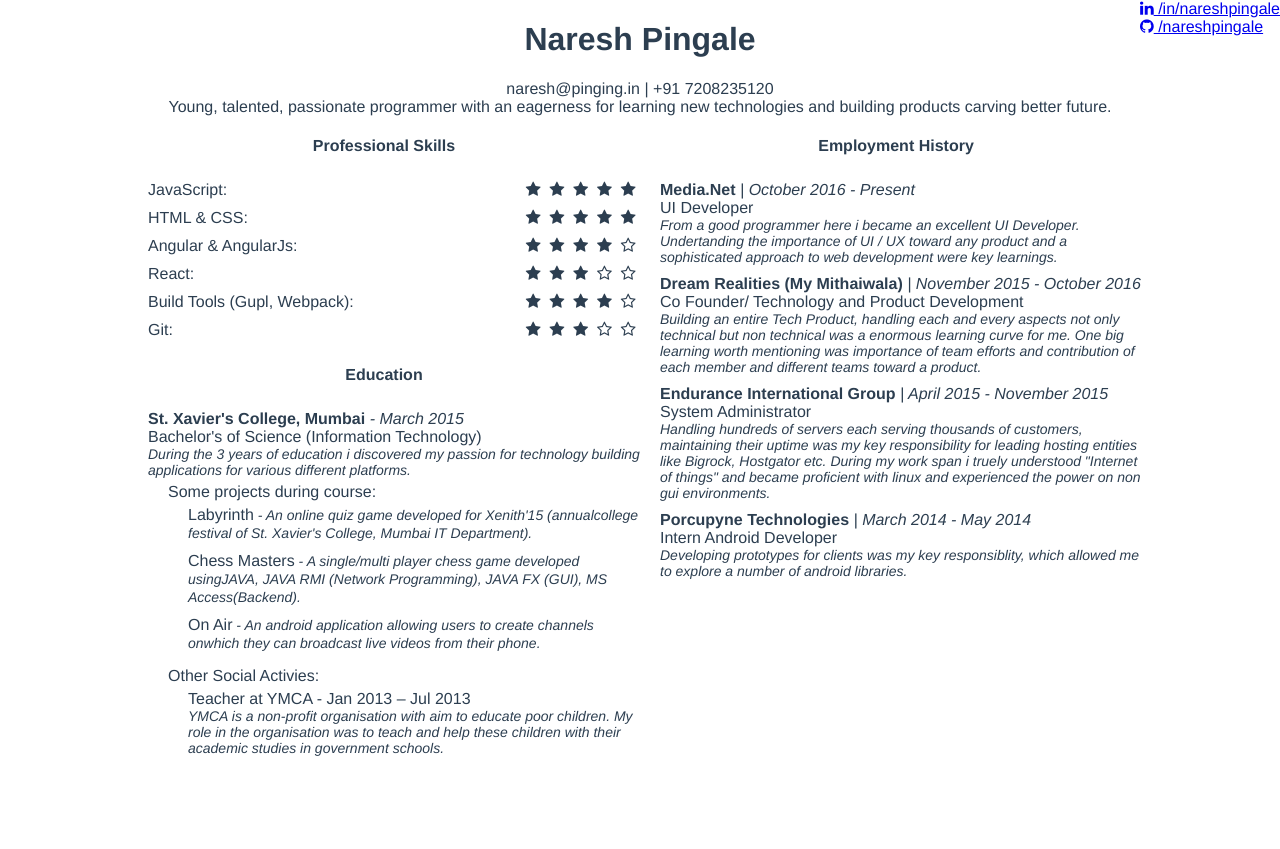
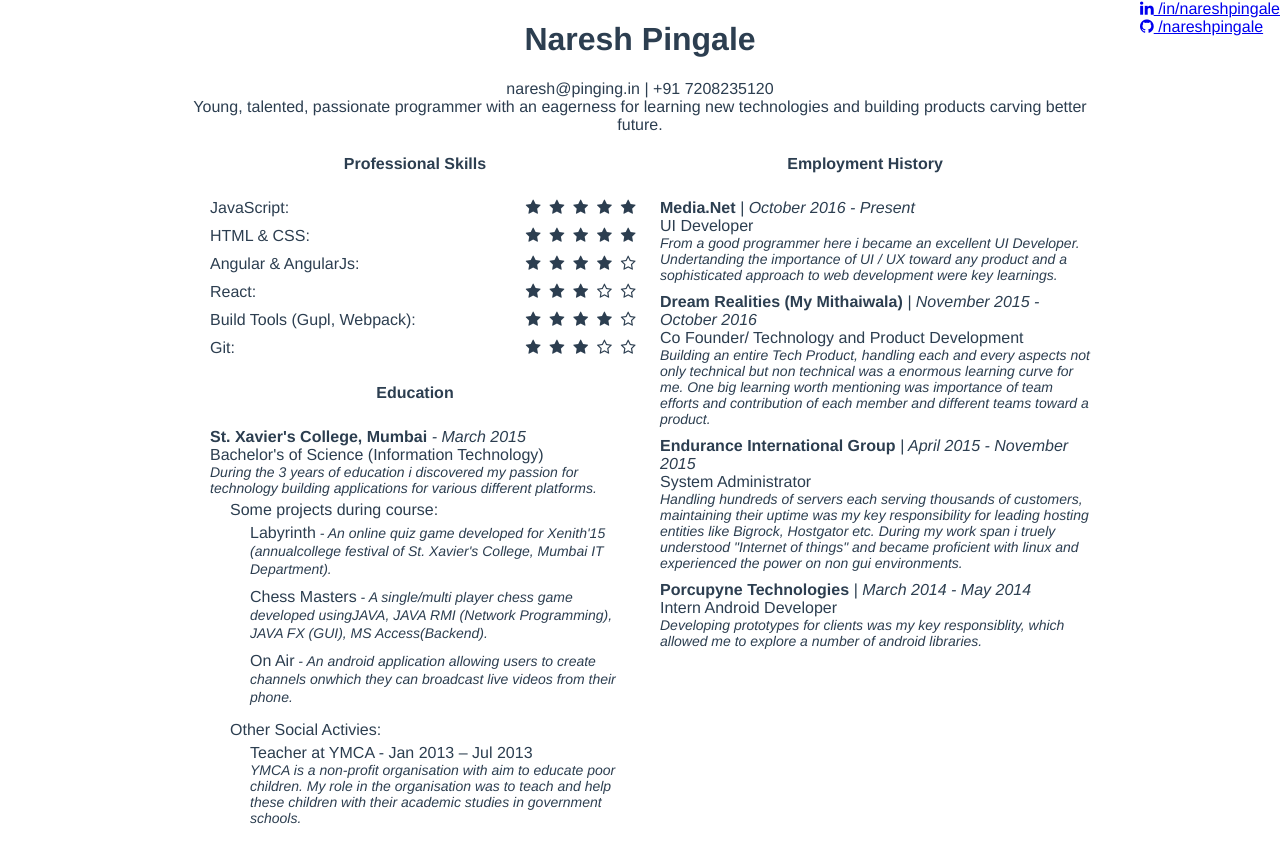
Before and after one commit to nareshpingale/vuejs-sample-profile, a Vue app: page / in a window 1280 px wide. Before the commit the page ends 800 px from the top, so only its background shows below. Built offline with nearby package versions, Linux system fonts and the light colour scheme.

Commit message:
reducing container max width to 900px.

```diff
--- a/src/components/export-document.component.vue
+++ b/src/components/export-document.component.vue
@@ -163,7 +163,7 @@
 <!-- Add "scoped" attribute to limit CSS to this component only -->
 <style scoped>
   .document-wrapper{
-    max-width: 1024px;
+    max-width: 900px;
     margin: 0px auto;
   }
 </style>
```
